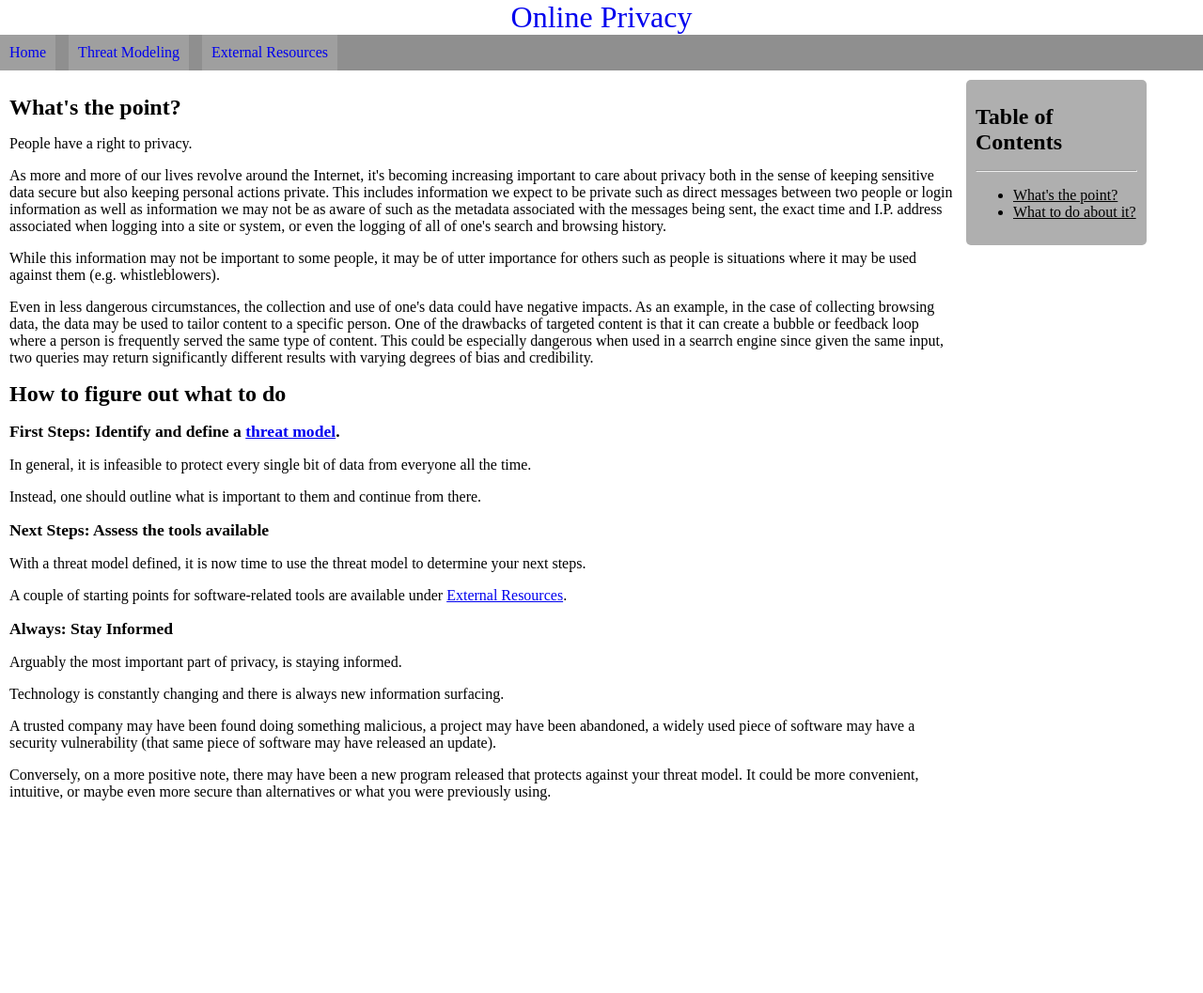
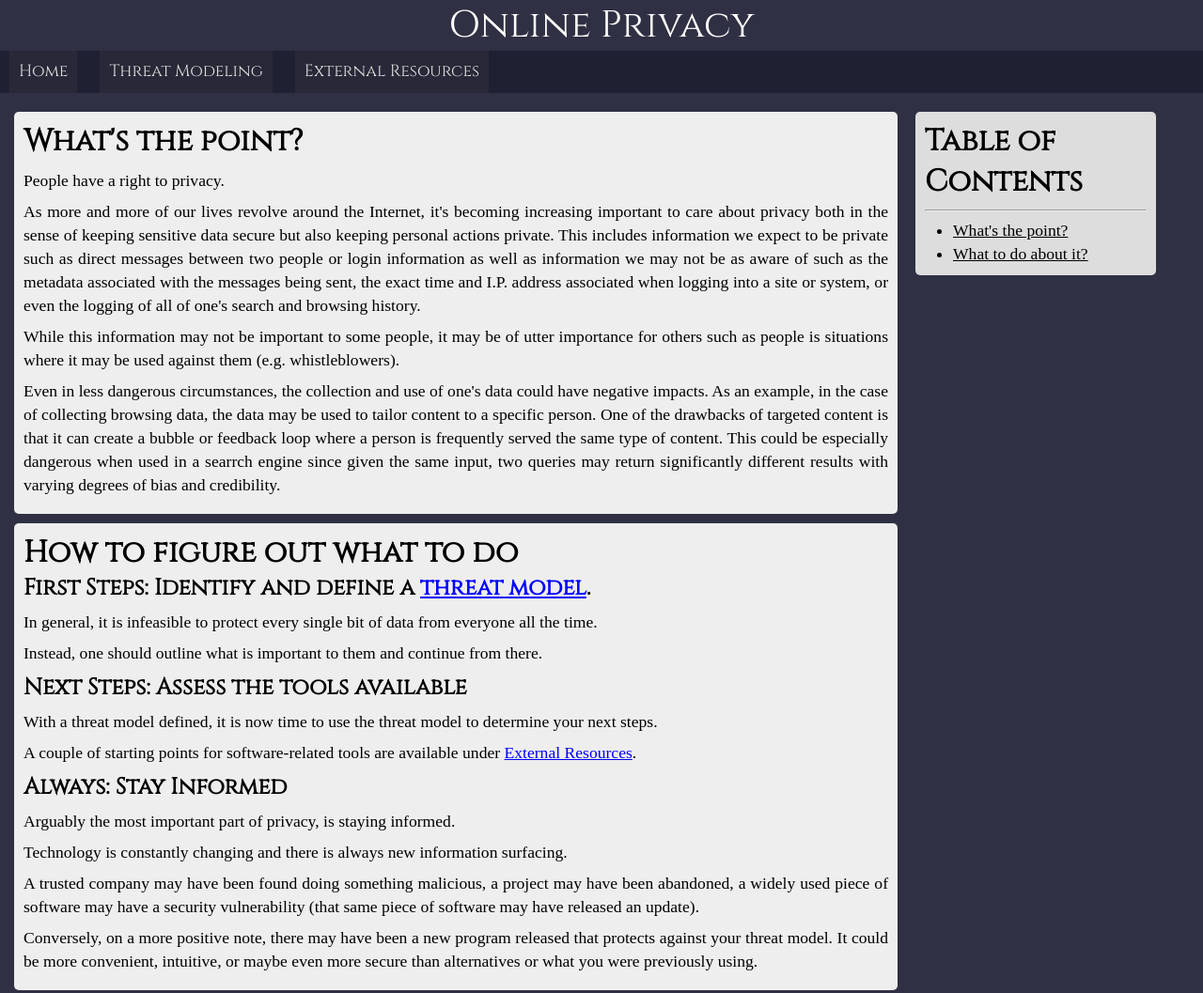
Before and after one commit to jasonliny/dm2193_threepageissue, a plain HTML site: page index.html in a window 1280 px wide. Shown: the whole page at 94% size. Before the commit the page ends 878 px from the top, so only its background shows below. Drawn offline with Linux system fonts and the light colour scheme.

Commit message:
Add Cinzel font and revamp styling of pages

```diff
--- a/style.css
+++ b/style.css
@@ -1,3 +1,7 @@
+@font-face {
+  font-family: Cinzel;
+  src: url("Cinzel-Regular.ttf");
+}
 * {
   box-sizing: border-box;
 }
@@ -5,54 +9,97 @@ body, html {
   padding: 0px;
   margin: 0px;
 }
-
+body {
+  background-color: #303044;
+}
 .header {
   text-align: center;
 }
-.homepage-navlink {
-  font-size: 2em;
+.homepage-navlink, .homepage-navlink:visited {
+  font-family: Cinzel;
+  font-size: 2.5em;
   text-decoration: none;
+  color: white;
 }
 .navbar {
-    background-color: #8f8f8f;
-    margin: 0;
+    font-family: Cinzel;
+    /* background-color: #8f8f8f; */
+    background-color: #202033;
+    margin: 0px;
     padding: 0px;
 }
 .navitem {
   display: inline-block;
+  margin-left: 10px;
 }
-.navlink {
+.navlink, .navlink:visited {
   display: block;
-  background-color: #9f9f9f;
-  margin: 0 10px 0 0;
+  /* background-color: #afafaf; */
+  background-color: #282838;
+  margin: 0px 10px 0px 0px;
   padding: 10px;
   text-decoration: none;
+  /* color: darkblue; */
+  color: #e0e0e0;
+}
+div {
+  padding: 0px;
+  margin: 0px;
 }
 .content {
   display: inline-block;
-  margin: 0 auto;
-  width: 80%;
+  margin: 0px 5px;
+  max-width: 75%;
+  width: 60em;
   padding: 10px;
+  text-align: justify;
+}
+.box {
+  /* background-color: #cccccc; */
+  background-color: #eeeeee;
+  margin: 10px 0px;
+  padding: 10px;
+  border-radius: 5px;
+}
+.content a, .content a:visited {
+  color: blue;
+}
+.content li {
+  line-height: 25px;
 }
 .sidebar {
   display: inline-block;
   position: sticky;
-  margin-top: 10px;
-  background-color: #afafaf;
+  top: 0px;
+  margin-top: 20px;
+  /* background-color: #afafaf; */
+  background-color: #dddddd;
   vertical-align: top;
-  max-width: 15%;
+  max-width: 20%;
   padding: 10px;
   border-radius: 5px;
 }
-.sidebar a {
+.sidebar a,a:visited {
   color:black;
 }
+h1, h2, h3, h4, h5, h6 {
+  margin: 0px;
+  font-family: Cinzel;
+}
 h1 {
+  font-size: 2em;
+}
+h2 {
   font-size: 1.5em;
 }
-h2 {
+ul, ol {
+  margin: 0px 30px;
+  padding: 0px;
+}
+p, li {
   font-size: 1.1em;
+  line-height: 25px;
 }
 p {
-  //font-size: 1em;
+  margin: 8px 0px;
 }
```
Also changed, not shown: Cinzel-Regular.ttf (added).
